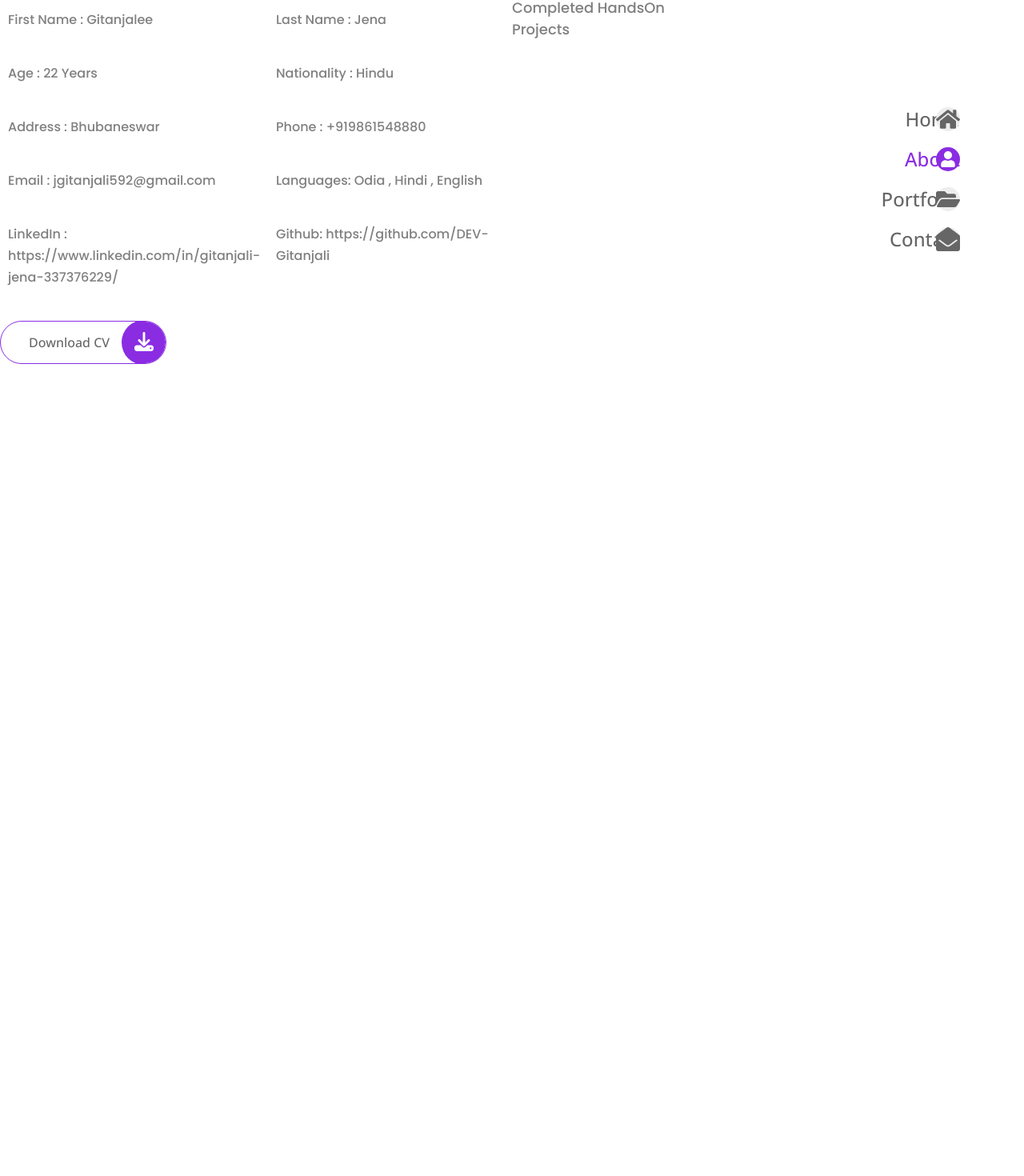
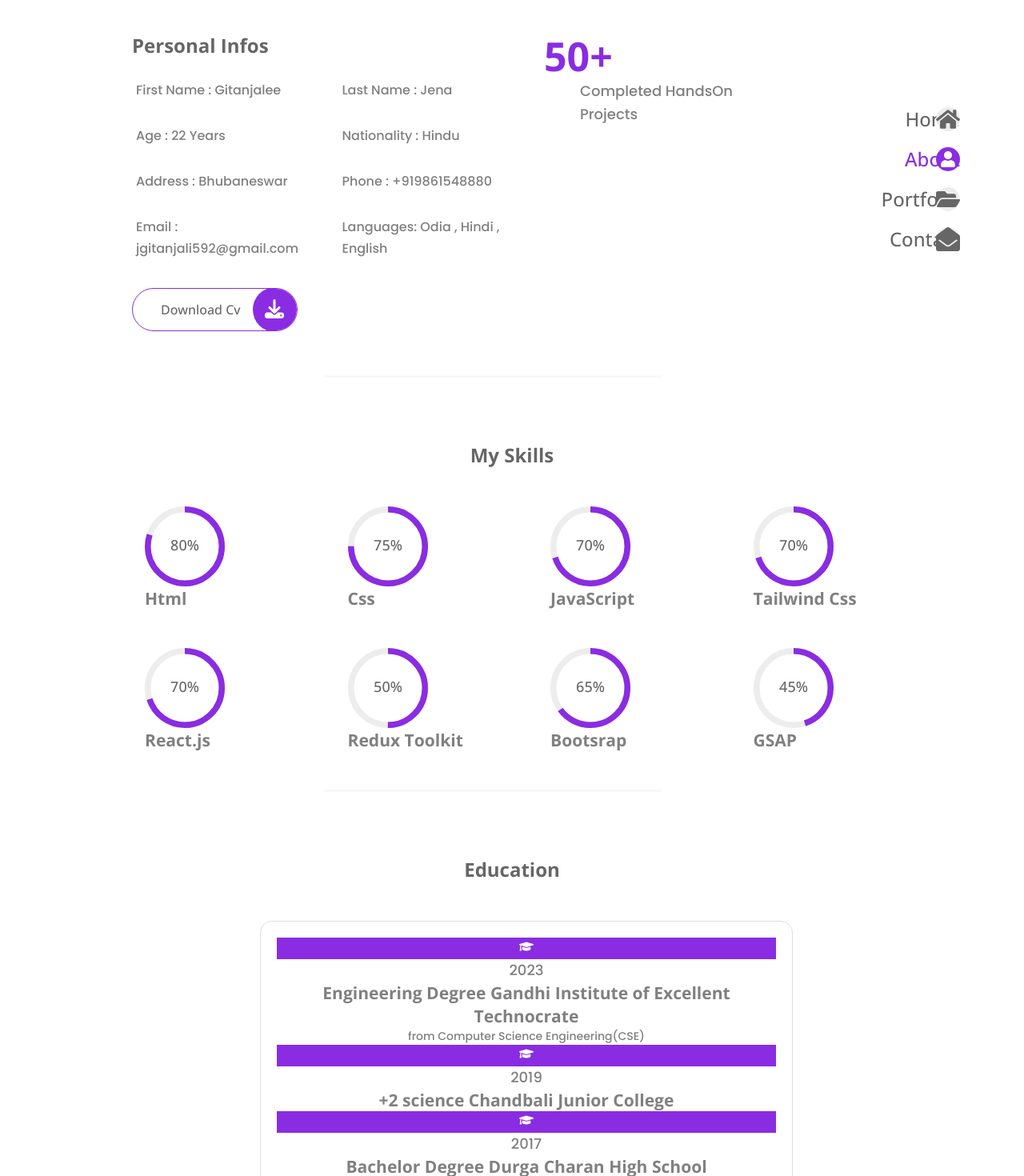
Before and after one commit to DEV-Gitanjali/MY_Portfolio, a React (Vite) app: page /about in a window 1280 px wide. Shown: the part 176-1646 px from the top of the page at 80% size. Before the commit the page ends 800 px from the top, so only its background shows below. Built offline with nearby package versions, Linux system fonts and the light colour scheme.

Commit message:
this code for about section

```diff
--- a/package.json
+++ b/package.json
@@ -12,6 +12,7 @@
   "dependencies": {
     "html-react-parser": "^5.1.10",
     "react": "^18.2.0",
+    "react-circular-progressbar": "^2.1.0",
     "react-dom": "^18.2.0",
     "react-icons": "^5.2.0",
     "react-router-dom": "^6.23.0"
--- a/src/App.css
+++ b/src/App.css
@@ -58,6 +58,7 @@
         background-color: var(--body-color);
         color: var(--text-color);
 
+
        }
 
 
@@ -89,9 +90,14 @@
        }
 
        /* reusable css */
+       .container{
+        max-width: 1140px;
+        margin-inline:auto ;
+        padding-inline: 15px;
+       }
        .grid{
         display: grid;
-        margin-top:20px;
+
 
        }
 
@@ -99,6 +105,16 @@
     padding-block: 70px;
   }
 
+  .section__title{
+    font-size: var(--big-font-size);
+    font-weight: var(--weight-800);
+    color: var(--title-color);
+    text-align: center;
+    margin-bottom: 70px;
+  }
+.section__title span{
+  color: var(--first-color);
+}
 .button{
   display: inline-block;
   color: var(--title-color);
@@ -147,18 +163,14 @@
   line-height: 60px;
 }
 
-.section__title{
-  align-items: center;
-  justify-content: center;
-  text-align: center;
-  color: var(--title-color);
-  font-size: var(--h2-font-size);
-  font-weight: var(--weight-800);
-  margin-top:-10px;
-}
 
  .info__item{
 
-  margin:10px ;
+  margin:5px ;
   gap: 1;
+
 }
+
+.about__container{
+  margin-left: 80px;
+}
--- /dev/null
+++ b/src/components/ResumeItem.jsx
@@ -0,0 +1,15 @@
+import React from 'react'
+import parse from "html-react-parser"
+const ResumeItem = ({icon , year,title,desc}) => {
+  return (
+    <div className='resume__item'>
+      <div className='resume__icon'>{icon}</div>
+      <span className='resume__date'>{year}</span>
+      <h3 className='resume__subtitle'>{parse(title)}</h3>
+      <p className="resume__description">{desc}</p>
+
+    </div>
+  )
+}
+
+export default ResumeItem
--- /dev/null
+++ b/src/components/Skills.jsx
@@ -0,0 +1,27 @@
+import React from 'react'
+import {skills} from "../data"
+import { CircularProgressbar } from 'react-circular-progressbar';
+import 'react-circular-progressbar/dist/styles.css';
+
+
+const Skills = () => {
+  return (
+
+    <>
+    {skills.map(({title,percentage}, index)=>{
+        return (
+            <div className="progress__box" key={index}>
+            <div className="progress__circle">
+                <CircularProgressbar strokeWidth={7.5} text={`${percentage}%`} value={percentage}/>
+            </div>
+
+            <h3 className='skills__title'>{title}</h3>
+            </div>
+        )
+    })}
+
+    </>
+  )
+}
+
+export default Skills
--- a/src/data.jsx
+++ b/src/data.jsx
@@ -107,17 +107,7 @@ export const personalInfo = [
     title: 'Languages: ',
     description: 'Odia , Hindi , English',
   },
-  {
-    id: 8,
-    title: 'LinkedIn : ',
-    description: 'https://www.linkedin.com/in/gitanjali-jena-337376229/',
-  } ,
 
-  {
-    id: 9,
-    title: 'Github: ',
-    description: 'https://github.com/DEV-Gitanjali',
-  },
 
 
 ];
@@ -144,7 +134,7 @@ export const resume = [
   },
 
   {
-    id: 5,
+    id: 2,
     category: 'education',
     icon: <FaGraduationCap />,
     year: '2019',
@@ -153,10 +143,10 @@ export const resume = [
   },
 
   {
-    id: 6,
+    id: 3,
     category: 'education',
     icon: <FaGraduationCap />,
-    year: '2009',
+    year: '2017',
     title: 'Bachelor Degree <span> Durga Charan High School </span>',
 
   },
@@ -171,13 +161,13 @@ export const skills = [
 
   {
     id: 2,
-    title: 'Javascript',
+    title: 'Css',
     percentage: '75',
   },
 
   {
     id: 3,
-    title: 'Css',
+    title: 'JavaScript',
     percentage: '70',
   },
 
@@ -195,7 +185,7 @@ export const skills = [
 
   {
     id: 6,
-    title: 'Jquery',
+    title: 'Redux Toolkit',
     percentage: '50',
   },
 
--- a/src/pages/about/About.jsx
+++ b/src/pages/about/About.jsx
@@ -1,9 +1,13 @@
-import React from 'react'
+// import React from 'react'
 import Info from '../../components/Info';
 import Stats from '../../components/Stats';
 import { FaDownload } from 'react-icons/fa6';
 import CV from  '../../assets/Gita-CV.pdf';
 import './about.css';
+import Skills from '../../components/Skills';
+import {resume}  from '../../data';
+import ResumeItem from '../../components/ResumeItem';
+
 
 const About = () => {
   return (
@@ -24,7 +28,7 @@ const About = () => {
               </ul>
 
 
-              <a href={CV}  download= " "  className='button' > Download CV {'  '}<span className='button__icon'><FaDownload/></span></a>
+              <a href={CV}  download= " "  className='button' > Download Cv {'  '}<span className='button__icon'><FaDownload/></span></a>
           </div>
 
               <div className='stats grid'>
@@ -39,6 +43,36 @@ const About = () => {
 
         </div>
       </section>
+
+               <hr/>
+      <section className='skills'>
+        <h3 className='section__subtitle subtitle__center'>My Skills</h3>
+
+        <div className="skills__container grid">
+          <Skills/>
+        </div>
+      </section>
+         <hr />
+      <section className='resume'>
+         <h3 className='section__subtitle subtitle__center education'>
+          Education
+         </h3>
+         <div className="resume__container  grid">
+            <div className="resume__data">
+              {resume.map((val)=>{
+                if(val.category === 'education'){
+                  return <ResumeItem  key={val.id} {...val}/>
+                }
+
+
+              })}
+            </div>
+         </div>
+      </section>
+
+            <hr/>
+
+
     </main>
   )
 }
--- a/src/pages/about/about.css
+++ b/src/pages/about/about.css
@@ -1,5 +1,7 @@
-.about__container , .info__list{
+.about__container , .info__list {
     grid-template-columns: repeat(2,1fr);
+    align-items: flex-start;
+
 }
 
 .info__list{
@@ -11,9 +13,99 @@
     font-size: var(--h3-font-size);
     font-weight: var(--weight-700);
     margin-bottom: 20px;
+    color: var(--title-color);
+
 }
 
 .info__list .info__title,
 .info__list .info__description{
     font-size: var(--small-font-size);
 }
+
+.stats__no{
+    color: var(--first-color);
+    font-size: var(--h1-font-size);
+    line-height: 1.2;
+}
+
+.stats__title{
+    line-height: 1.6;
+     padding-left:45px ;
+    }
+
+.subtitle__center{
+    text-align: center;
+    margin-bottom: 48px;
+}
+.skills__container{
+    grid-template-columns: repeat(4,1fr);
+    row-gap: 48px;
+    margin-left: 6rem;
+}
+
+.progress__circle{
+    width: 100px;
+    height: 100px;
+}
+
+.CircularProgressbar-path{
+    stroke:var(--first-color)!important ;
+    stroke-linecap: butt !important;
+}
+
+.CircularProgressbar-trail{
+    stroke: var(--container-color)!important ;
+}
+
+.CircularProgressbar-text{
+    fill: var(--title-color) !important;
+    font-family: var(--second-font);
+    font-size: var(--larger-font-size) !important;
+}
+
+.skills_title{
+    font-family: var(--body-font);
+    font-size: var(--normal-font-size);
+    font-weight: var(--weight-400);
+    text-align: center;
+    margin-top: 24px;
+}
+
+.education{
+    margin-top: 4rem;
+
+}
+
+.resume__container{
+    text-align: center;
+    border: 1px solid var(--border-color);
+    width: 60%;
+    height: 50%;
+    margin-left: 15rem;
+    padding: 20px;
+    border-radius: 15px;
+    box-shadow: 2px;
+
+
+}
+hr {
+    width: 38%;
+    height: 3px;
+    background-color: rgb(250, 247, 247);
+    border: none;
+    margin-left: 20rem;
+    margin-top: 3rem;
+    margin-bottom: 5rem;
+}
+
+.resume__icon{
+    background-color: var(--first-color);
+    color: var(--text-white);
+
+}
+
+
+.resume__description{
+    font-size: var(--smaller-font-size);
+    line-height: 1.6;
+}
```
Also changed, not shown: 1 other file (tests, documents, lock files or other folders).
